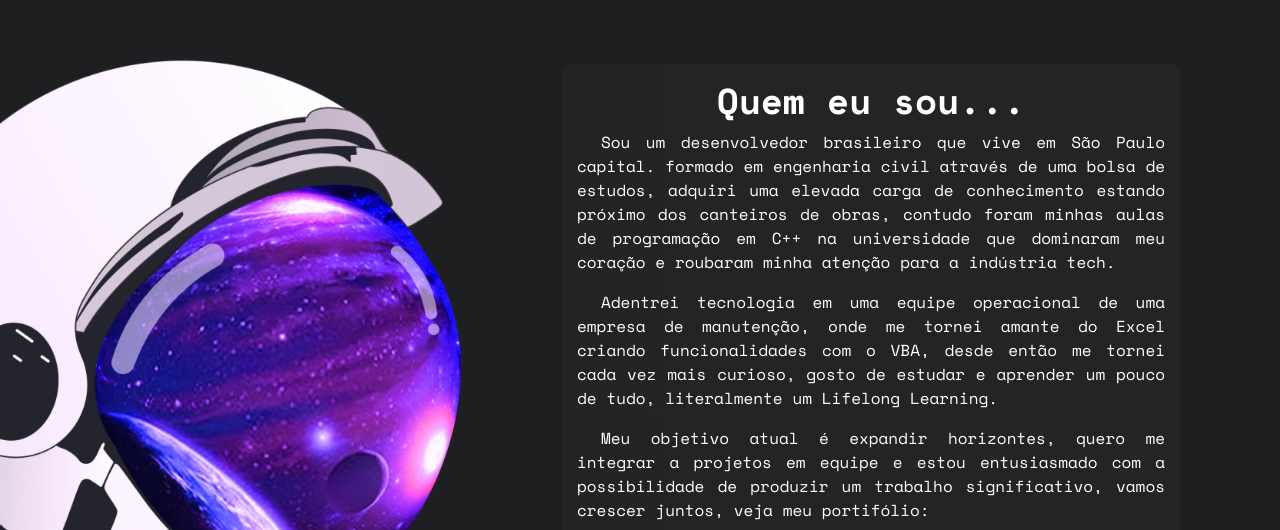
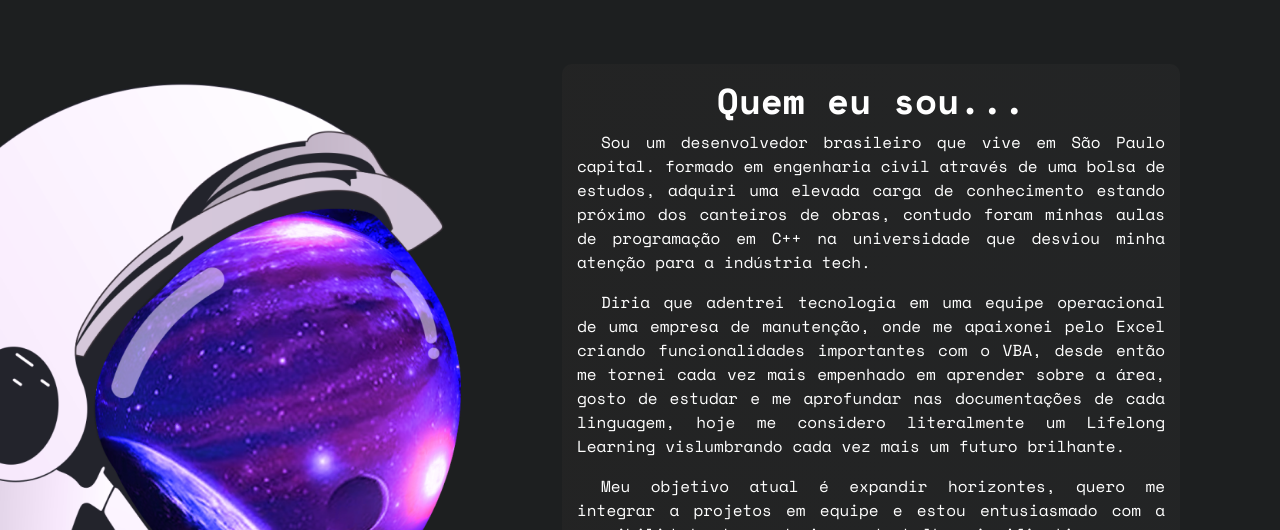
Before and after one commit to rolphmc/portfolio-rolph, a website: page index.html in a window 1280 px wide. Shown: the part 860-1390 px from the top of the page. Drawn offline with nearby package versions, Linux system fonts and the light colour scheme.

Commit message:
Update index.html

```diff
--- a/index.html
+++ b/index.html
@@ -98,10 +98,10 @@
                     <div class="gradiente">
                         <h3>Quem eu sou...</h3>
                         <p>
-                            Sou um desenvolvedor brasileiro que vive em São Paulo capital. formado em engenharia civil através de uma bolsa de estudos, adquiri uma elevada carga de conhecimento estando próximo dos canteiros de obras, contudo foram minhas aulas de programação em C++ na universidade que dominaram meu coração e roubaram minha atenção para a indústria tech.<br>
+                            Sou um desenvolvedor brasileiro que vive em São Paulo capital. formado em engenharia civil através de uma bolsa de estudos, adquiri uma elevada carga de conhecimento estando próximo dos canteiros de obras, contudo foram minhas aulas de programação em C++ na universidade que desviou minha atenção para a indústria tech.<br>
                         </p>
                         <p>
-                            Adentrei tecnologia em uma equipe operacional de uma empresa de manutenção, onde me tornei amante do Excel criando funcionalidades com o VBA, desde então me tornei cada vez mais curioso, gosto de estudar e aprender um pouco de tudo, literalmente um Lifelong Learning. <br>
+                            Diria que adentrei tecnologia em uma equipe operacional de uma empresa de manutenção, onde me apaixonei pelo Excel criando funcionalidades importantes com o VBA, desde então me tornei cada vez mais empenhado em aprender sobre a área, gosto de estudar e me aprofundar nas documentações de cada linguagem, hoje me considero literalmente um Lifelong Learning vislumbrando cada vez mais um futuro brilhante.<br>
                         </p>
                         <p>
                             Meu objetivo atual é expandir horizontes, quero me integrar a projetos em equipe e estou entusiasmado com a possibilidade de produzir um trabalho significativo, vamos crescer juntos, veja meu portifólio:
```
